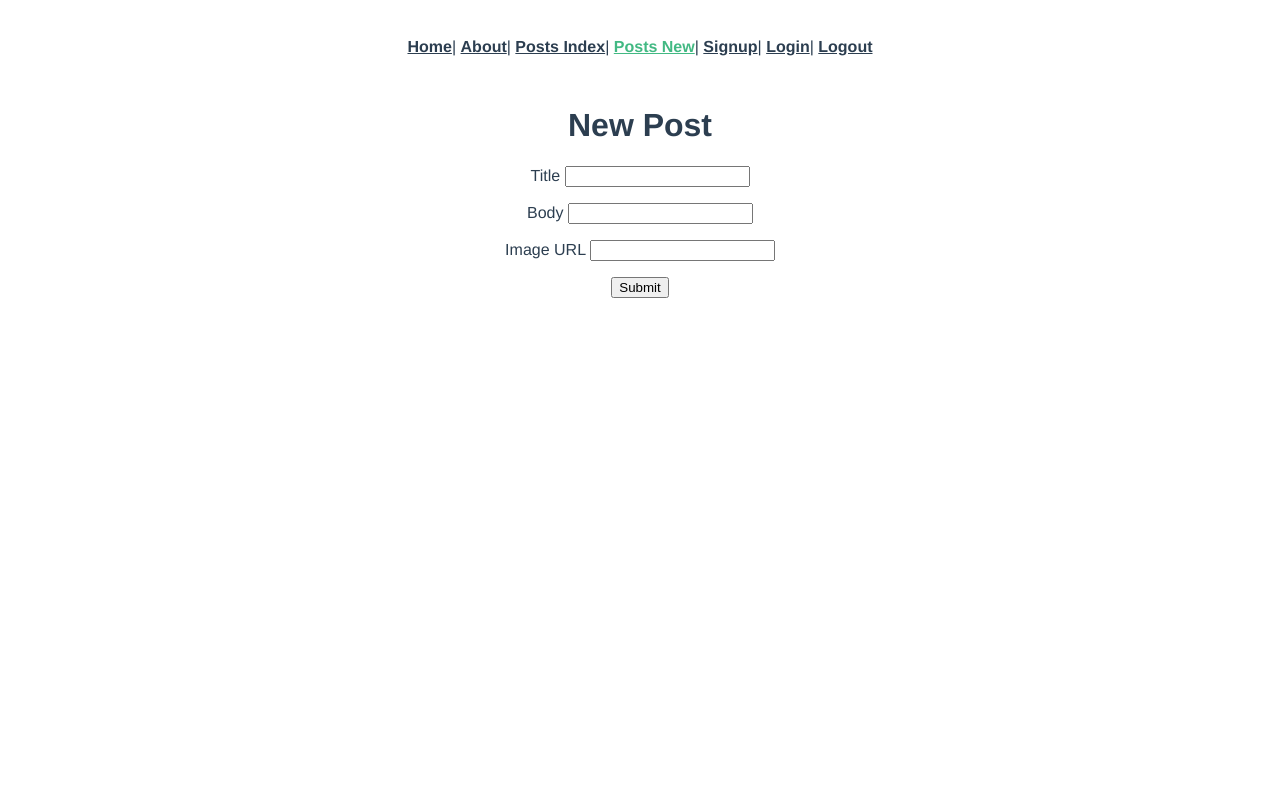
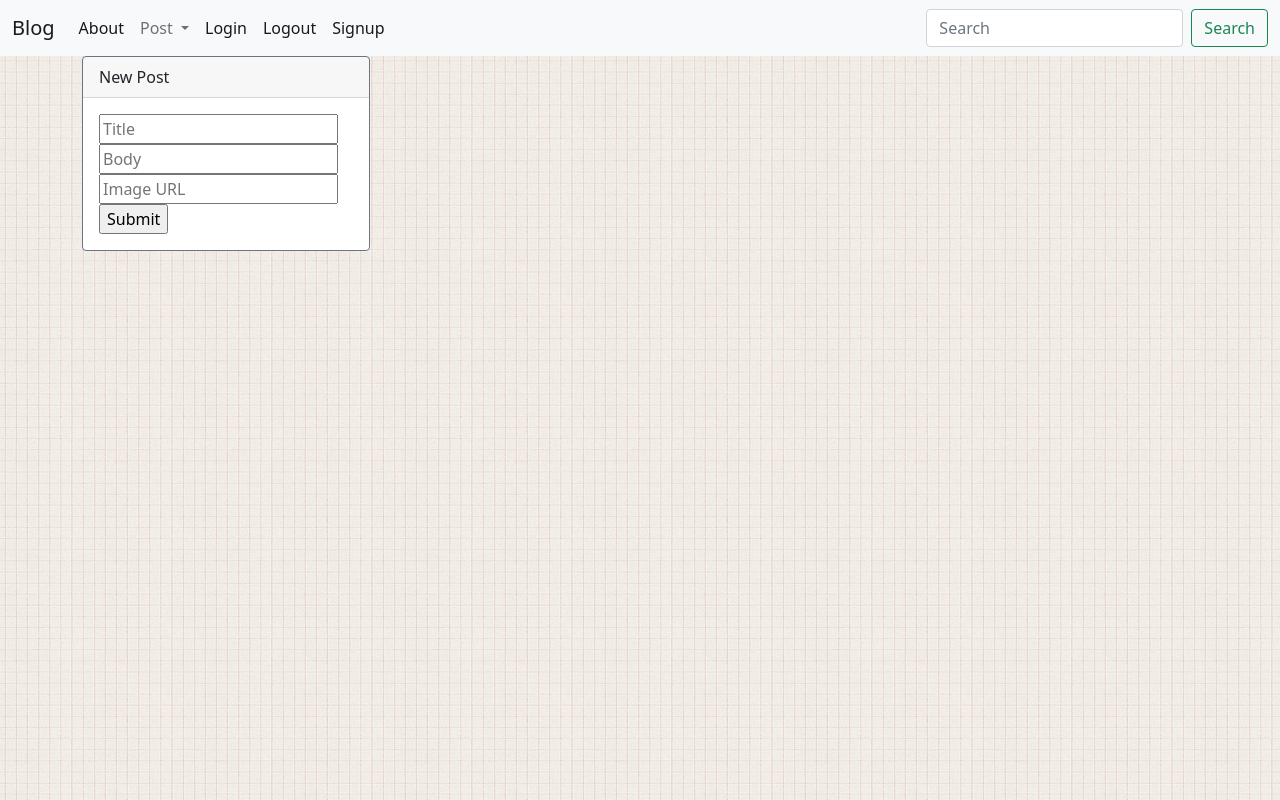
Before and after one commit to kazumasasama/blog-frontend, a Vue app: page /posts/new in a window 1280 px wide. Built offline with nearby package versions, Linux system fonts and the light colour scheme.

Commit message:
add bootstrap & style forms

```diff
--- a/package.json
+++ b/package.json
@@ -9,6 +9,7 @@
   },
   "dependencies": {
     "axios": "^0.26.1",
+    "bootstrap": "^5.1.3",
     "core-js": "^3.8.3",
     "vue": "^3.2.13",
     "vue-router": "^4.0.3"
--- a/src/App.vue
+++ b/src/App.vue
@@ -1,18 +1,51 @@
 <template>
-  <nav>
-    <router-link to="/">Home</router-link>|
-    <router-link to="/about">About</router-link>|
-    <router-link to="/posts">Posts Index</router-link>|
-    <router-link to="/posts/new">Posts New</router-link>|
-    <router-link to="/signup">Signup</router-link>|
-    <router-link to="/login">Login</router-link>|
-    <router-link to="/logout">Logout</router-link>
+  <nav class="navbar navbar-expand-lg navbar-light bg-light">
+    <div class="container-fluid">
+      <a class="navbar-brand" href="/">Blog</a>
+      <button class="navbar-toggler" type="button" data-bs-toggle="collapse" data-bs-target="#navbarSupportedContent" aria-controls="navbarSupportedContent" aria-expanded="false" aria-label="Toggle navigation">
+        <span class="navbar-toggler-icon"></span>
+      </button>
+      <div class="collapse navbar-collapse" id="navbarSupportedContent">
+        <ul class="navbar-nav me-auto mb-2 mb-lg-0">
+          <li class="nav-item">
+            <a class="nav-link active" aria-current="page" href="/about">About</a>
+          </li>
+          <li class="nav-item dropdown">
+            <a class="nav-link dropdown-toggle" href="#" id="navbarDropdown" role="button" data-bs-toggle="dropdown" aria-expanded="false">
+              Post
+            </a>
+            <ul class="dropdown-menu" aria-labelledby="navbarDropdown">
+              <li><a class="dropdown-item" href="/posts">Index</a></li>
+              <li><a class="dropdown-item" href="/posts/new">New</a></li>
+              <!-- <li><hr class="dropdown-divider"></li>
+              <li><a class="dropdown-item" href="#">Something else here</a></li> -->
+            </ul>
+          </li>
+          <li class="nav-item">
+            <a class="nav-link active" aria-current="page" href="/login">Login</a>
+          </li>
+          <li class="nav-item">
+            <a class="nav-link active" aria-current="page" href="/logout">Logout</a>
+          </li>
+          <li class="nav-item">
+            <a class="nav-link active" aria-current="page" href="/signup">Signup</a>
+          </li>
+        </ul>
+        <form class="d-flex">
+          <input class="form-control me-2" type="search" placeholder="Search" aria-label="Search">
+          <button class="btn btn-outline-success" type="submit">Search</button>
+        </form>
+      </div>
+    </div>
   </nav>
   <router-view />
 </template>
 
 <style>
-#app {
+body {
+  background-image: url("@/assets/hip-square.webp");
+}
+/* #app {
   font-family: Avenir, Helvetica, Arial, sans-serif;
   -webkit-font-smoothing: antialiased;
   -moz-osx-font-smoothing: grayscale;
@@ -31,5 +64,5 @@ nav a {
 
 nav a.router-link-exact-active {
   color: #42b983;
-}
+} */
 </style>
--- a/src/main.js
+++ b/src/main.js
@@ -2,6 +2,8 @@ import { createApp } from 'vue'
 import App from './App.vue'
 import router from './router'
 import axios from "axios"
+import "bootstrap";
+import "bootstrap/dist/css/bootstrap.min.css";
 
 axios.defaults.baseURL = process.env.NODE_ENV === "development" ? "http://localhost:3000" : "/";
 
--- a/src/views/LoginView.vue
+++ b/src/views/LoginView.vue
@@ -1,3 +1,42 @@
+<template>
+  <div class="login container">
+    <!-- <form v-on:submit.prevent="submit()">
+
+
+
+
+      <h1>Login</h1>
+      <ul>
+        <li v-for="error in errors" v-bind:key="error">{{ error }}</li>
+      </ul>
+      <div>
+        <label>Email:</label>
+        <input type="email" v-model="newSessionParams.email" />
+      </div>
+      <div>
+        <label>Password:</label>
+        <input type="password" v-model="newSessionParams.password" />
+      </div>
+      <input type="submit" value="Submit" />
+    </form> -->
+
+    <form v-on:submit.prevent="submit()">
+      <div class="card border-secondary mb-3" style="max-width: 18rem;">
+        <div class="card-header">Login</div>
+        <div class="card-body text-secondary">
+          <div>
+            <input placeholder="Email" type="email" v-model="newSessionParams.email" />
+          </div>
+          <div>
+            <input placeholder="Password" type="password" v-model="newSessionParams.password" />
+          </div>
+          <input type="submit" value="Submit" />
+        </div>
+      </div>
+    </form>
+  </div>
+</template>
+
 <script>
 import axios from "axios";
 
@@ -27,23 +66,3 @@ export default {
   },
 };
 </script>
-
-<template>
-  <div class="login">
-    <form v-on:submit.prevent="submit()">
-      <h1>Login</h1>
-      <ul>
-        <li v-for="error in errors" v-bind:key="error">{{ error }}</li>
-      </ul>
-      <div>
-        <label>Email:</label>
-        <input type="email" v-model="newSessionParams.email" />
-      </div>
-      <div>
-        <label>Password:</label>
-        <input type="password" v-model="newSessionParams.password" />
-      </div>
-      <input type="submit" value="Submit" />
-    </form>
-  </div>
-</template>
--- a/src/views/PostsNew.vue
+++ b/src/views/PostsNew.vue
@@ -1,3 +1,29 @@
+<template>
+  <div class="signup container">
+    <div class="row">
+      <div class="col-sm-6">
+        <form v-on:submit.prevent="submit()">
+          <div class="card border-secondary mb-3" style="max-width: 18rem;">
+            <div class="card-header">New Post</div>
+            <div class="card-body text-secondary">
+              <div>
+                <input placeholder="Title" type="text" v-model="newPost.title" />
+              </div>
+              <div>
+                <input placeholder="Body" type="text" v-model="newPost.body" />
+              </div>
+              <div>
+                <input placeholder="Image URL" type="text" v-model="newPost.image" />
+              </div>
+              <input type="submit" value="Submit" />
+            </div>
+          </div>
+        </form>
+      </div>
+    </div>
+  </div>
+</template>
+
 <script>
 import axios from "axios";
 
@@ -23,32 +49,3 @@ export default {
   },
 };
 </script>
-
-<template>
-  <div class="signup">
-    <form v-on:submit.prevent="submit()">
-      <h1>New Post</h1>
-      <ul>
-        <li v-for="error in errors" v-bind:key="error">{{ error }}</li>
-      </ul>
-      <div>
-        <label></label>
-        <p>
-          Title
-          <input type="text" v-model="newPost.title" />
-        </p>
-        <p>
-          Body
-          <input type="text" v-model="newPost.body" />
-        </p>
-        <p>
-          Image URL
-          <input type="text" v-model="newPost.image" />
-        </p>
-        <p>
-          <input type="submit" value="Submit" />
-        </p>
-      </div>
-    </form>
-  </div>
-</template>
--- a/src/views/SignupView.vue
+++ b/src/views/SignupView.vue
@@ -25,29 +25,31 @@ export default {
 </script>
 
 <template>
-  <div class="signup">
-    <form v-on:submit.prevent="submit()">
-      <h1>Signup</h1>
+  <div class="signup container">
+
     <ul>
       <li v-for="error in errors" v-bind:key="error">{{ error }}</li>
     </ul>
+
+    <form v-on:submit.prevent="submit()">
+      <div class="card border-secondary mb-3" style="max-width: 18rem;">
+        <div class="card-header">Signup</div>
+        <div class="card-body text-secondary">
           <div>
-        <label>Name:</label>
-        <input type="text" v-model="newUserParams.name" />
+            <input placeholder="Name" type="text" v-model="newUserParams.name" />
           </div>
           <div>
-        <label>Email:</label>
-        <input type="email" v-model="newUserParams.email" />
+            <input placeholder="Email" type="email" v-model="newUserParams.email" />
           </div>
           <div>
-        <label>Password:</label>
-        <input type="password" v-model="newUserParams.password" />
+            <input placeholder="Password" type="password" v-model="newUserParams.password" />
           </div>
           <div>
-        <label>Password confirmation:</label>
-        <input type="password" v-model="newUserParams.password_confirmation" />
+            <input placeholder="confirm password" type="password" v-model="newUserParams.password_confirmation" />
           </div>
           <input type="submit" value="Submit" />
+        </div>
+      </div>
     </form>
   </div>
 </template>
```
Also changed, not shown: src/assets/hip-square.webp (added), 1 other file (tests, documents, lock files or other folders). Lines whose indentation alone changed are shown as unchanged.
